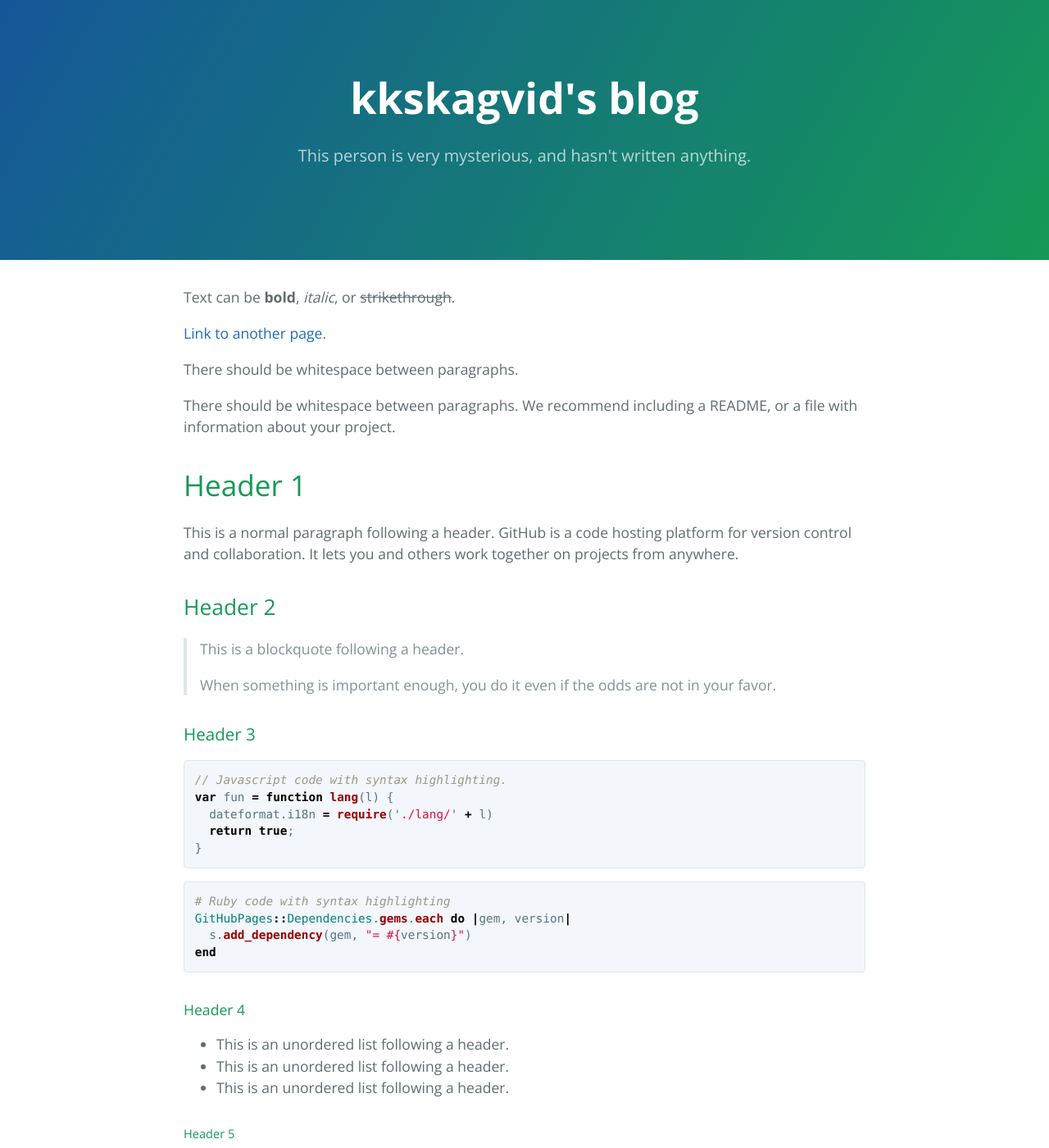
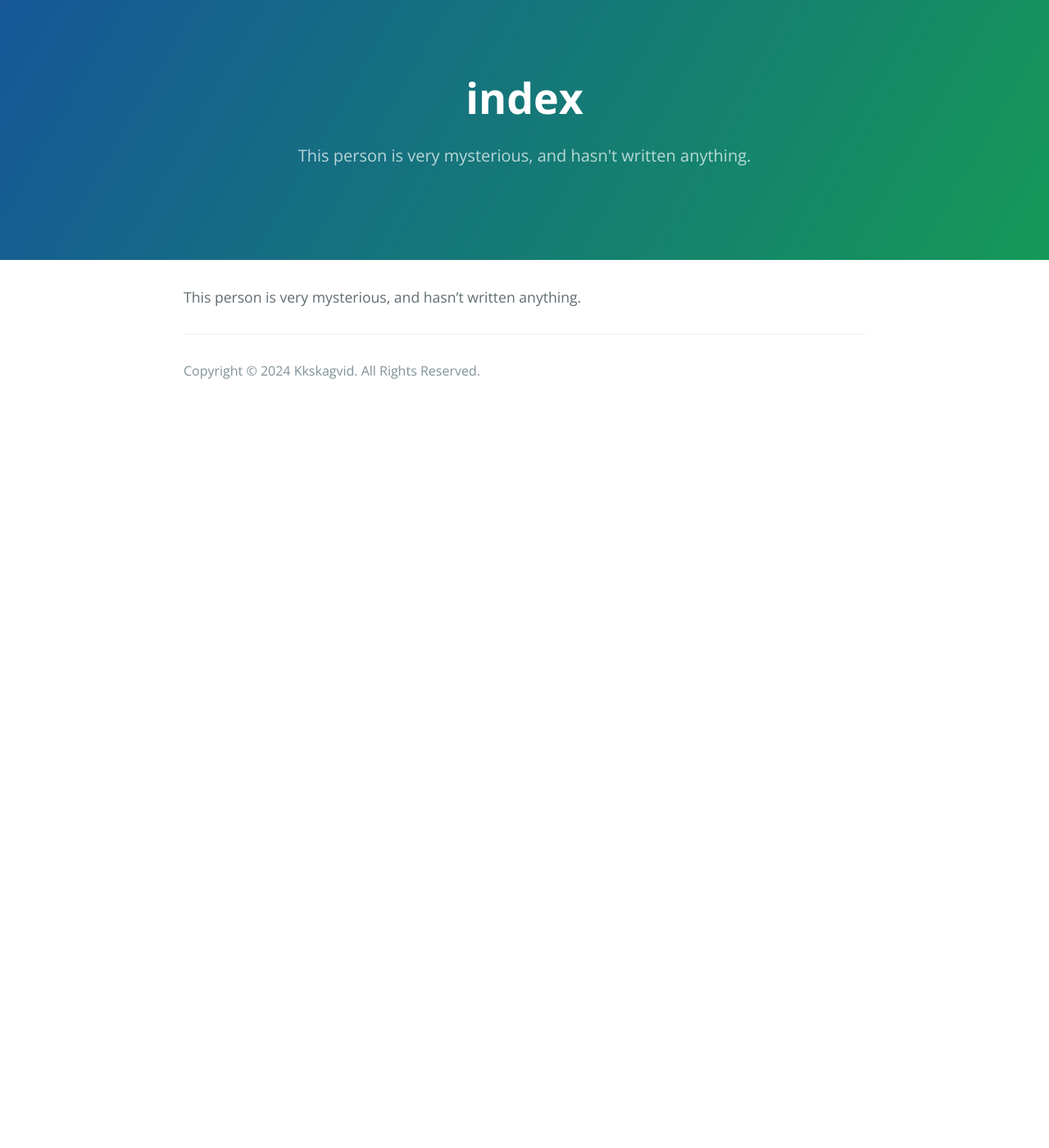
Before and after one commit to kkskagvid/kkskagvid.github.io, a Jekyll site: the page built from index.md, in a window 1280 px wide and 1400 px high. Shown: the whole window at 82% size. Built offline with Jekyll 4.4.1, drawn with Linux system fonts in a browser that asks for light colours; some of the changed text lies outside the part shown.

Commit message:
Update index.md

````diff
--- a/index.md
+++ b/index.md
@@ -1,123 +1,7 @@
 ---
 layout: default
+title: index
+description:
 ---
 
-Text can be **bold**, _italic_, or ~~strikethrough~~.
-
-[Link to another page](./another-page.html).
-
-There should be whitespace between paragraphs.
-
-There should be whitespace between paragraphs. We recommend including a README, or a file with information about your project.
-
-# Header 1
-
-This is a normal paragraph following a header. GitHub is a code hosting platform for version control and collaboration. It lets you and others work together on projects from anywhere.
-
-## Header 2
-
-> This is a blockquote following a header.
->
-> When something is important enough, you do it even if the odds are not in your favor.
-
-### Header 3
-
-```js
-// Javascript code with syntax highlighting.
-var fun = function lang(l) {
-  dateformat.i18n = require('./lang/' + l)
-  return true;
-}
-```
-
-```ruby
-# Ruby code with syntax highlighting
-GitHubPages::Dependencies.gems.each do |gem, version|
-  s.add_dependency(gem, "= #{version}")
-end
-```
-
-#### Header 4
-
-*   This is an unordered list following a header.
-*   This is an unordered list following a header.
-*   This is an unordered list following a header.
-
-##### Header 5
-
-1.  This is an ordered list following a header.
-2.  This is an ordered list following a header.
-3.  This is an ordered list following a header.
-
-###### Header 6
-
-| head1        | head two          | three |
-|:-------------|:------------------|:------|
-| ok           | good swedish fish | nice  |
-| out of stock | good and plenty   | nice  |
-| ok           | good `oreos`      | hmm   |
-| ok           | good `zoute` drop | yumm  |
-
-### There's a horizontal rule below this.
-
-* * *
-
-### Here is an unordered list:
-
-*   Item foo
-*   Item bar
-*   Item baz
-*   Item zip
-
-### And an ordered list:
-
-1.  Item one
-1.  Item two
-1.  Item three
-1.  Item four
-
-### And a nested list:
-
-- level 1 item
-  - level 2 item
-  - level 2 item
-    - level 3 item
-    - level 3 item
-- level 1 item
-  - level 2 item
-  - level 2 item
-  - level 2 item
-- level 1 item
-  - level 2 item
-  - level 2 item
-- level 1 item
-
-### Small image
-
-![Octocat](https://github.githubassets.com/images/icons/emoji/octocat.png)
-
-### Large image
-
-![Branching](https://guides.github.com/activities/hello-world/branching.png)
-
-
-### Definition lists can be used with HTML syntax.
-
-<dl>
-<dt>Name</dt>
-<dd>Godzilla</dd>
-<dt>Born</dt>
-<dd>1952</dd>
-<dt>Birthplace</dt>
-<dd>Japan</dd>
-<dt>Color</dt>
-<dd>Green</dd>
-</dl>
-
-```
-Long, single-line code blocks should not wrap. They should horizontally scroll if they are too long. This line should be long enough to demonstrate this.
-```
-
-```
-The final element.
-```
+This person is very mysterious, and hasn't written anything.
````
